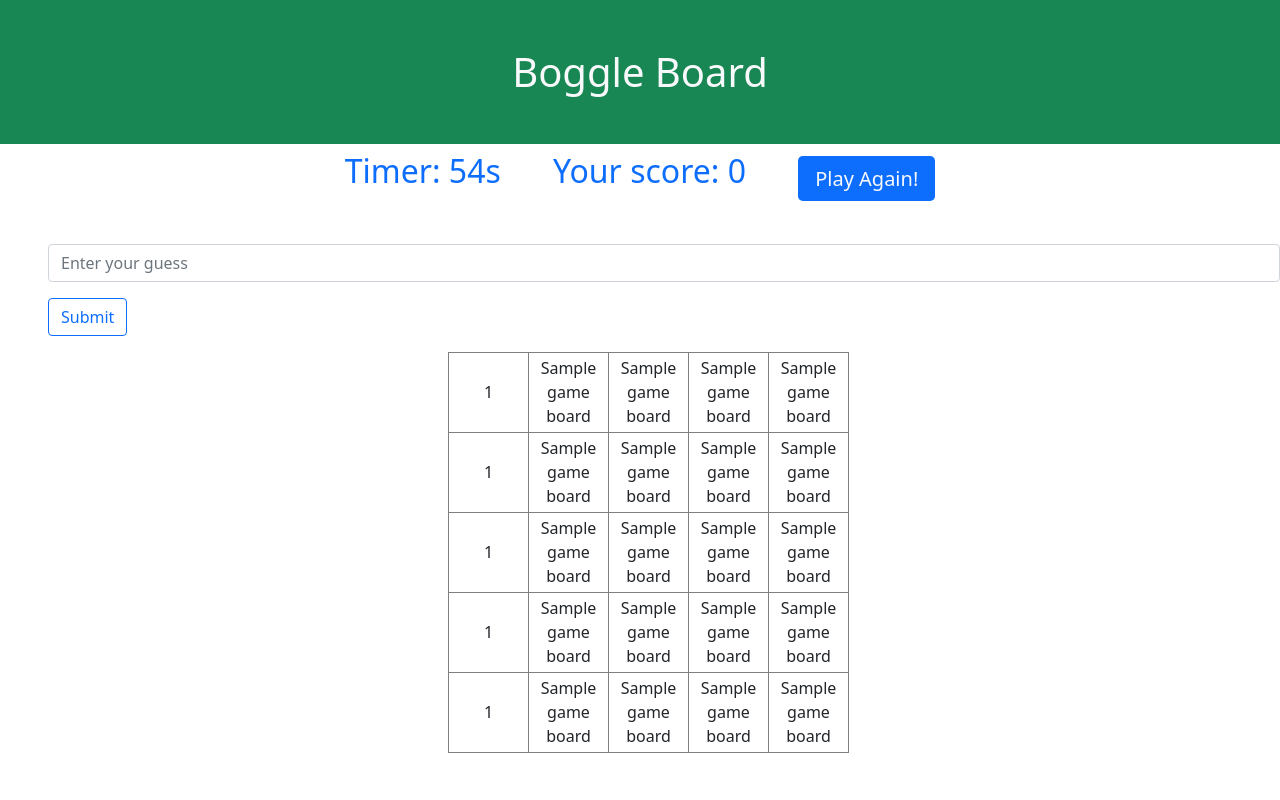
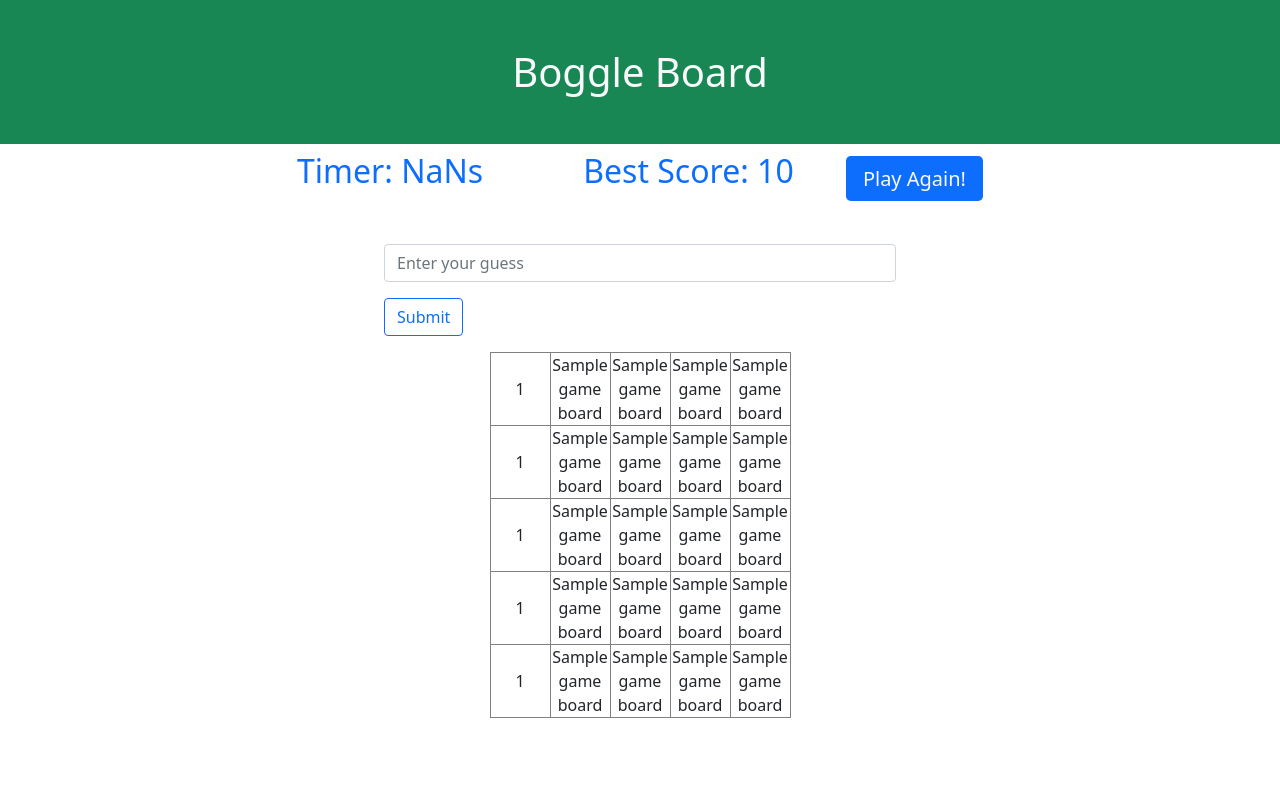
Before and after one commit to KathyGo/Flask-Boggle-Game, a Flask app: template templates/index.html in a window 1280 px wide. Run offline with Flask 2, Linux system fonts and the light colour scheme; the template is opened without the code that fills it: most values are stand-ins (such as "Sample title", 1, 10 or a date in 2020); parts of the project's set-up code (start-up, migrations or seed data) failed here and were passed over.

Commit message:
use class in js

```diff
--- a/app.py
+++ b/app.py
@@ -1,4 +1,4 @@
-from flask import Flask, request, session, render_template, jsonify
+from flask import Flask, request, session, render_template, jsonify, redirect
 from boggle import Boggle
 
 app= Flask('__name__')
@@ -10,16 +10,19 @@ boggle = Boggle()
 def game_board():
     board = boggle.make_board()
     session['board'] = board
-    return render_template('index.html', game_board=board)
+    highestScore = session.get('best_score', 0)
+    session['play_count'] = session.get('play_count', 0) + 1
+    return render_template('index.html', game_board=board, best_score=highestScore)
 
-@app.route("/", methods=["POST"])
+@app.route("/update-score", methods=["POST"])
 def update_player_details():
     # import pdb
     # pdb.set_trace()
-    highestScore = request.json.get('highestScore')
-    play_count = request.json.get('count')
-    board = session['board']
-    return render_template('index.html', game_board=board)
+    score = request.json.get('score')
+    highestScore = session.get('best_score', 0)
+    session['best_score'] = max(score, highestScore)
+    return jsonify(newRecord= score>highestScore)
+
 
 @app.route("/validate-word")
 def validate_word():
--- a/static/app.css
+++ b/static/app.css
@@ -1,16 +1,26 @@
 table {
 	text-align: center;
-	margin-left: 35%;
-	/* margin-right: auto; */
+	margin-left: auto;
+	margin-right: auto;
 }
 
 td {
 	padding: 0;
 	margin: 0;
-	height: 80px;
-	width: 80px;
+	height: 60px;
+	width: 60px;
+}
+
+#guess-form {
+	margin-left: 30%;
+	margin-right: 30%;
 }
 
 #boggle-board {
 	margin-top: 50px;
 }
+
+.new_record {
+	color: green;
+	font-size: 1.5rem;
+}
--- a/static/app.js
+++ b/static/app.js
@@ -1,10 +1,30 @@
-let score = 0;
-const guessed = [];
-let sec = 60;
-let highestScore = localStorage.getItem('highestScore');
-let count = parseInt(localStorage.getItem('play_count'));
+class BoggleGame {
+	constructor(boardname, sec = 60) {
+		this.board = $(`#${boardname}`);
+		this.sec = sec;
+		this.score = 0;
+		this.guessed = [];
+		this.myTimer();
+		$('#guess-form').on('submit', this.submitWordToServer).bind(this);
+		$('#score').text(`Your score: ${this.score}`);
+	}
 
-async function submitWordToServer(evt) {
+	myTimer() {
+		let intervalId = setInterval(function() {
+			this.sec = this.sec - 1;
+			$('#timer').text(`Timer: ${this.sec}s`);
+
+			if (sec === 0) {
+				clearInterval(intervalId);
+				// $('#guess-form').off('submit', submitWordToServer);
+				alert('Time Out!');
+				$('#submit-btn').addClass('disabled');
+				updatePlayerDetails();
+			}
+		}, 1000);
+	}
+
+	async submitWordToServer(evt) {
 		evt.preventDefault();
 		let word = evt.target[0].value;
 		if (!word) {
@@ -13,14 +33,14 @@ async function submitWordToServer(evt) {
 		const res = await axios.get('http://localhost:5000/validate-word', { params: { guess: word } });
 		console.log(res.data);
 		let msg = '';
-	console.log(guessed);
+		console.log(this.guessed);
 		console.log(word);
-	if (guessed.includes(word)) {
+		if (this.guessed.includes(word)) {
 			msg = `"${word}" already been guessed`;
 		} else {
 			if (res.data['result'] === 'ok') {
 				msg = 'You got it!';
-			guessed.push(word);
+				this.guessed.push(word);
 				score = score + word.length;
 			} else if (res.data['result'] === 'not-on-board') {
 				msg = `"${word}" is not on board`;
@@ -34,45 +54,22 @@ async function submitWordToServer(evt) {
 		$('#score').text(`Your score: ${score}`);
 	}
 
-function myTimer() {
-	let intervalId = setInterval(function() {
-		sec = sec - 1;
-		$('#timer').text(`Timer: ${sec}s`);
-	}, 1000);
-	setTimeout(stopTimer, 60000);
-	function stopTimer() {
-		clearInterval(intervalId);
-		// $('#guess-form').off('submit', submitWordToServer);
-		alert('Time Out!');
-		if (!count) {
-			count = 0;
+	async updatePlayerDetails() {
+		const res = await axios({
+			url: 'http://localhost:5000/update-score',
+			method: 'POST',
+			data: { score }
+		});
+		if (res.data.newRecord) {
+			$('#msg')
+				.text(`Congratulations! New Record: ${score}!`)
+				.removeClass()
+				.addClass('new_record text-center mt-1');
+			$('#best-score').text(`Best Score: ${score}`);
 		}
-		count += 1;
-		$('#submit-btn').addClass('disabled');
-		updatePlayerDetails();
 	}
 }
 
-async function updatePlayerDetails() {
-	if (!highestScore) {
-		highestScore = 0;
-	}
-
-	highestScore = score > highestScore ? score : highestScore;
-	localStorage.setItem('highestScore', highestScore);
-	localStorage.setItem('play_count', count);
-	const res = await axios({
-		url: 'http://localhost:5000/',
-		method: 'POST',
-		data: { highestScore, count }
+document.addEventListener('DOMContentLoaded', function(evt) {
+	new BoggleGame('boggle-board', 60);
 });
-}
-
-async function loadGame() {
-	const res = await axios.get('http://localhost:5000/');
-	console.log(res.data);
-}
-
-myTimer();
-$('#guess-form').on('submit', submitWordToServer);
-$('#score').text(`Your score: ${score}`);
--- a/templates/index.html
+++ b/templates/index.html
@@ -11,19 +11,19 @@
 <body>
     <h1 class="h1 text-center py-5 my-0 bg-success text-light">Boggle Board</h1>
     <div class="text-center mt-2">
-        <h2 id='timer' class="mt-5 text-primary d-inline">Timer: 60s</h2>
+        <h2 id='timer' class="mt-5 text-primary d-inline">Timer: 59s</h2>
         <h2 id="score" class="ms-5 text-primary d-inline"></h2>
+        <h2 id="best-score" class="ms-5 text-primary d-inline">Best Score: {{best_score}}</h2>
         <a href="/" id="play-again" class="btn bg-primary text-light ms-5 btn-lg d-inline">Play Again!</a>
     </div>
 
     <div id='boggle-board'>
-        <form class="form ms-5" id="guess-form" action="/" method='POST'>
+        <form class="form" id="guess-form" action="/" method='POST'>
             <input class="form-control" name="guess" id="word" type="text" placeholder="Enter your guess">
             <button id="submit-btn" class="btn btn-outline-primary mt-3">Submit</button>
         </form>
-        <p id="msg" class="ms-5"></p>
-
-
+        <p id="msg" class="text-center"></p>
+        {% if game_board %}
         <table class="table-bordered">
             <tbody>
                 {% for y in range(5) %}
@@ -35,6 +35,7 @@
                 {% endfor %}
             </tbody>
         </table>
+        {% endif %}
     </div>
 
     <script src="https://cdn.jsdelivr.net/npm/bootstrap@5.1.3/dist/js/bootstrap.bundle.min.js" integrity="sha384-ka7Sk0Gln4gmtz2MlQnikT1wXgYsOg+OMhuP+IlRH9sENBO0LRn5q+8nbTov4+1p" crossorigin="anonymous"></script>
```
Lines whose indentation alone changed are shown as unchanged.
